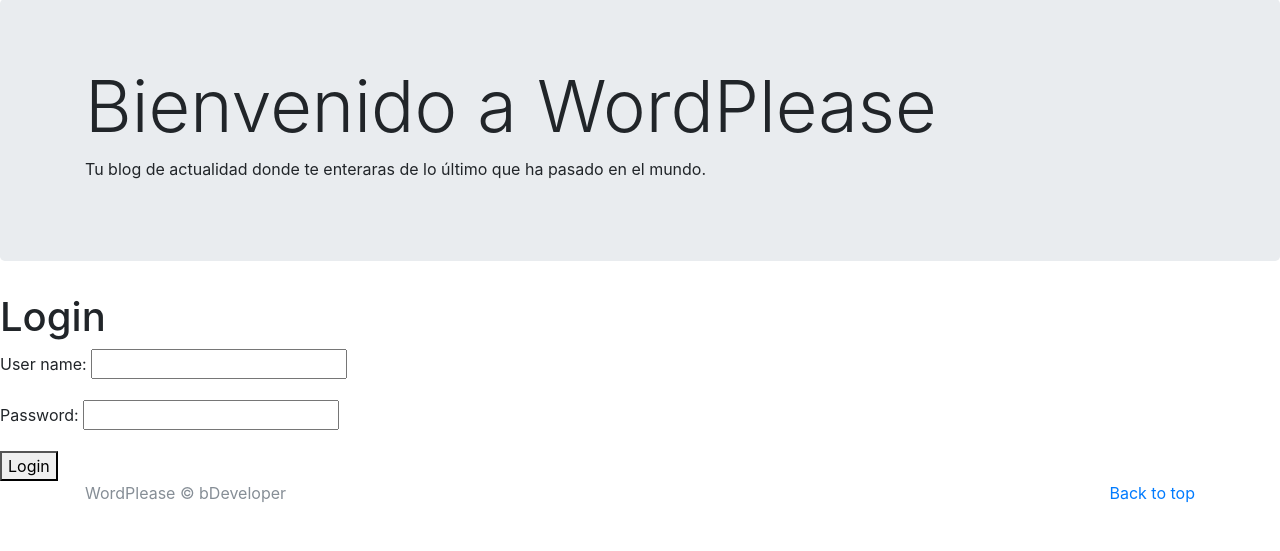
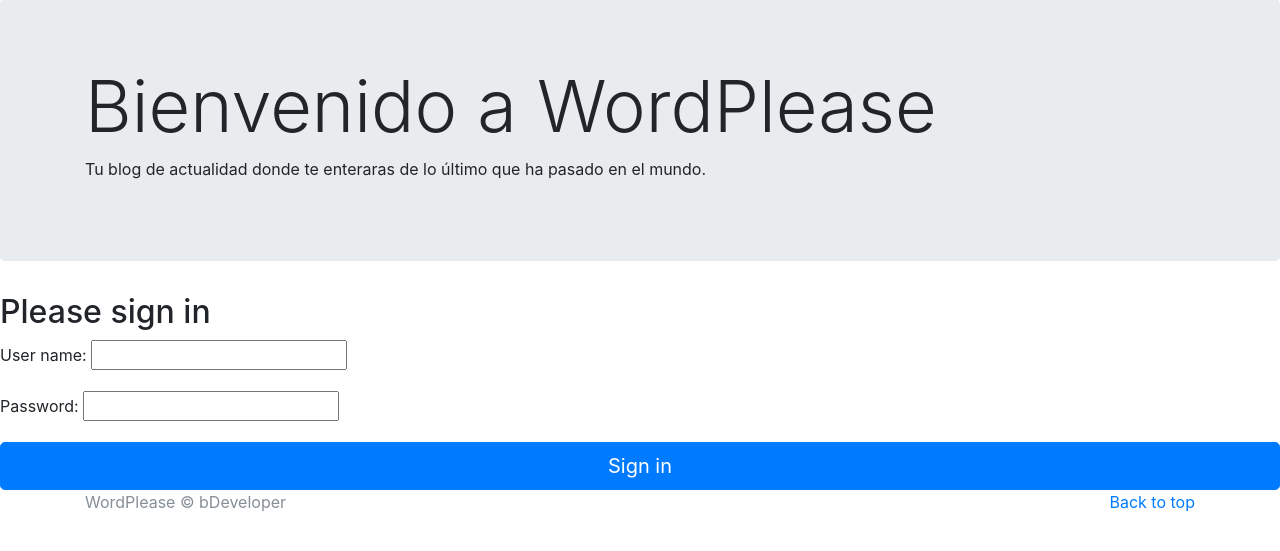
Before and after one commit to Alcaudon/wordPleaseBlogging, a Django app: page /login in a window 1280 px wide. Shown: the part 57-608 px from the top of the page. Run offline with Django 3.2, Linux system fonts and the light colour scheme; some libraries are stand-ins or nearby versions.

Commit message:
Terminamos de implementar todas las mejoras a las plantillas y cerramos el tema del diseño Web

```diff
--- a/users/templates/login_form.html
+++ b/users/templates/login_form.html
@@ -3,7 +3,6 @@
 {% block head_title %} Login {% endblock %}
 
 {%  block content %}
-    <h1>Login</h1>
 
     {% if messages %}
         {%  for message in messages %}
@@ -12,10 +11,11 @@
     {% endif %}
 
     <form method="post" novalidate>
+        <h2 class="form-signin-heading">Please sign in</h2>
         {% csrf_token %}
         {{ form.as_p }}
         <div>
-            <button type="submit">Login</button>
+            <button class="btn btn-lg btn-primary btn-block" type="submit">Sign in</button>
         </div>
 
     </form>
--- a/wordplease/templates/base.html
+++ b/wordplease/templates/base.html
@@ -38,14 +38,14 @@
             </ul>
         </div>
     </nav>
-
-    <div class="jumbotron">
-        <div class="container">
-           <h1 class="display-3">{%  block head %}Bienvenido a WordPlease{%  endblock  %}</h1>
-          {%  block head_text %}<p>Tu blog de actualidad donde te enteraras de lo último que ha pasado en el mundo.</p>{%  endblock  %}
+    {%  block main-head %}
+        <div class="jumbotron">
+            <div class="container">
+               <h1 class="display-3">{%  block head %}Bienvenido a WordPlease{%  endblock  %}</h1>
+              {%  block head_text %}<p>Tu blog de actualidad donde te enteraras de lo último que ha pasado en el mundo.</p>{%  endblock  %}
+            </div>
         </div>
-    </div>
-
+    {%  endblock  %}
     {%  block content %}WordPlease - Plataforma de blogging{%  endblock  %}
 
     <footer class="text-muted">
--- a/wordplease/templates/my_posts.html
+++ b/wordplease/templates/my_posts.html
@@ -1,8 +1,9 @@
 {% extends 'base.html' %}
 
 {%  block head_title %}My posts{%  endblock  %}
+{%  block head %}My posts{%  endblock  %}
+{%  block head_text %}{%  endblock  %}
 {%  block content %}
-    <h1>My posts</h1>
 
     {% include "posts_list.html" with posts=object_list %}
 
--- a/wordplease/templates/post_detail.html
+++ b/wordplease/templates/post_detail.html
@@ -1,6 +1,8 @@
 {% extends 'base.html' %}
 
 {%  block head_title %}{{ post.title }}{%  endblock  %}
+{%  block main-head %}{%  endblock  %}
+
 {%  block content %}
     <h1>{{ post.title }}</h1>
     <img src="{{ post.URL }}" alt="{{ post.title }}" title="{{ post.title }}" width="300">
```
